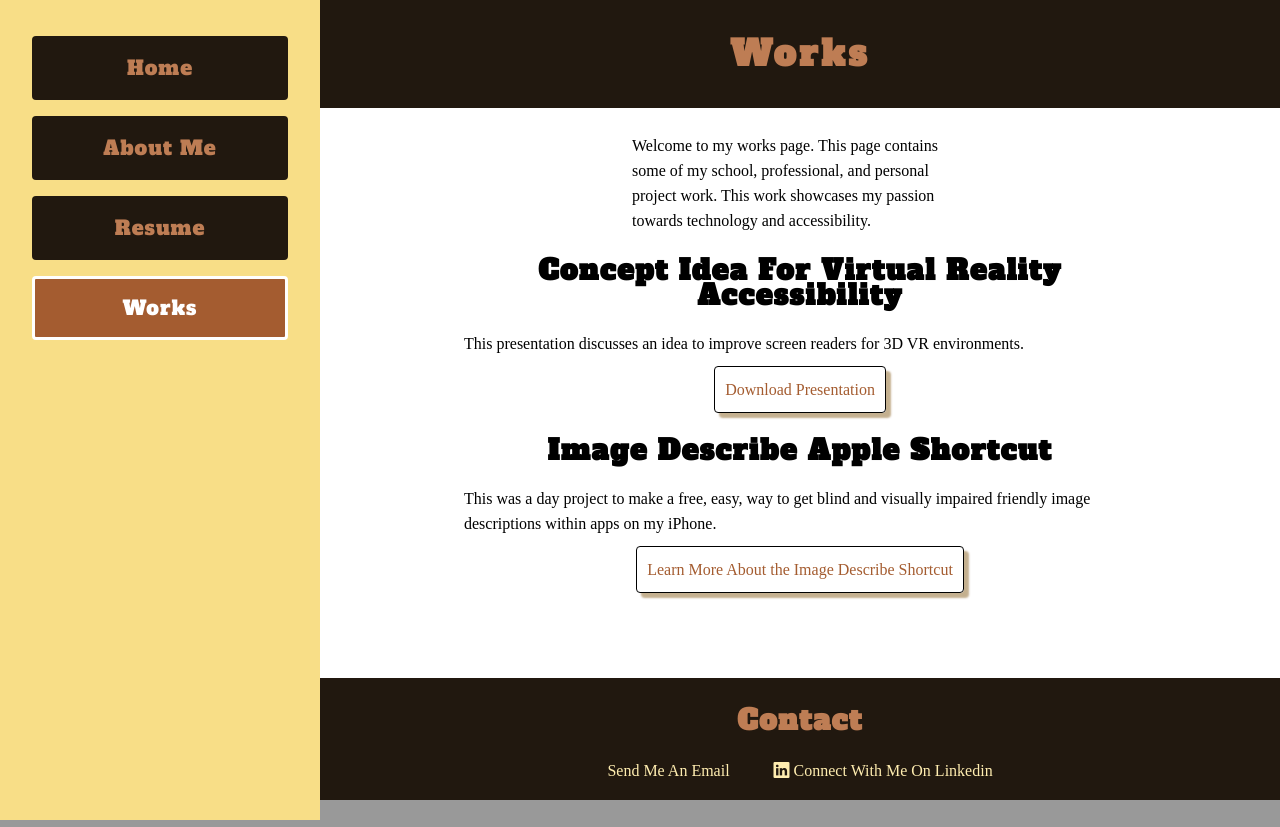
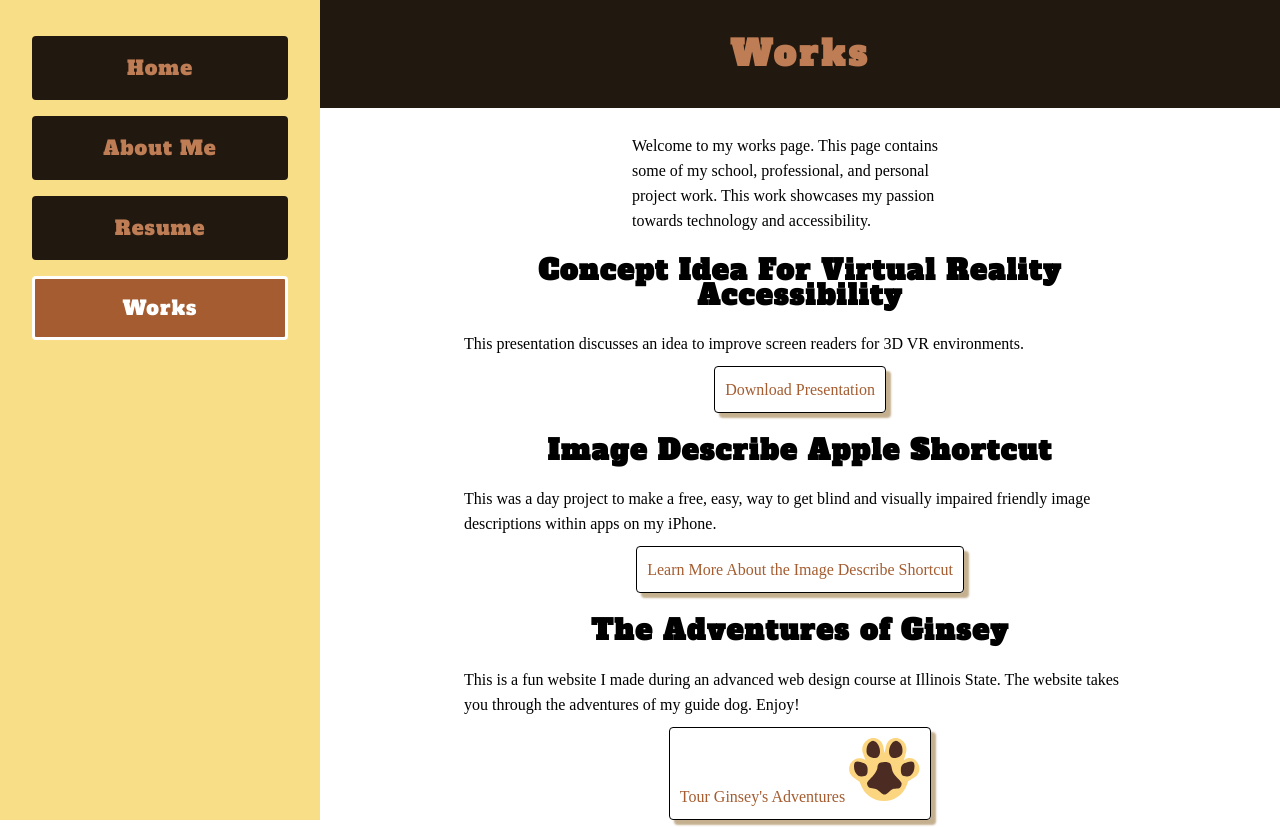
Before and after one commit to eedwards1102/webportfolio, a plain HTML site: page works.html in a window 1280 px wide. Shown: the top 827 px of the page. Before the commit the page ends 800 px from the top, so only its background shows below. Drawn offline with nearby package versions, Linux system fonts and the light colour scheme.

Commit message:
Add files via upload

```diff
--- a/works.html
+++ b/works.html
@@ -29,6 +29,8 @@
         <p>This presentation discusses an idea to improve screen readers for 3D VR environments. <a class="workslink" href="Screen-Reader-Concept-VR.pptx" download>Download Presentation</a></p>
         <h2>Image Describe Apple Shortcut</h2>
         <p>This was a day project  to make a free, easy, way to get blind and visually impaired  friendly image descriptions within apps on my iPhone. <a class="workslink" href="learnmoreimage.html">Learn More About the Image Describe Shortcut</a></p>
+        <h2>The Adventures of Ginsey</h2>
+        <p>This is a fun website I made during an advanced web design course at Illinois State. The website takes you through the adventures of my guide dog. Enjoy! <a class="workslink" href="https://ethan-edwards.com/GinseyAdventures" target="_blank">Tour Ginsey's Adventures<span class="sr-only">(Opens in a new tab)</span> <img src="ginseypaw.svg" alt=""></a></p>
         </div>
     </main>
     <footer>
```
Also changed, not shown: ginseypaw.svg (added).
